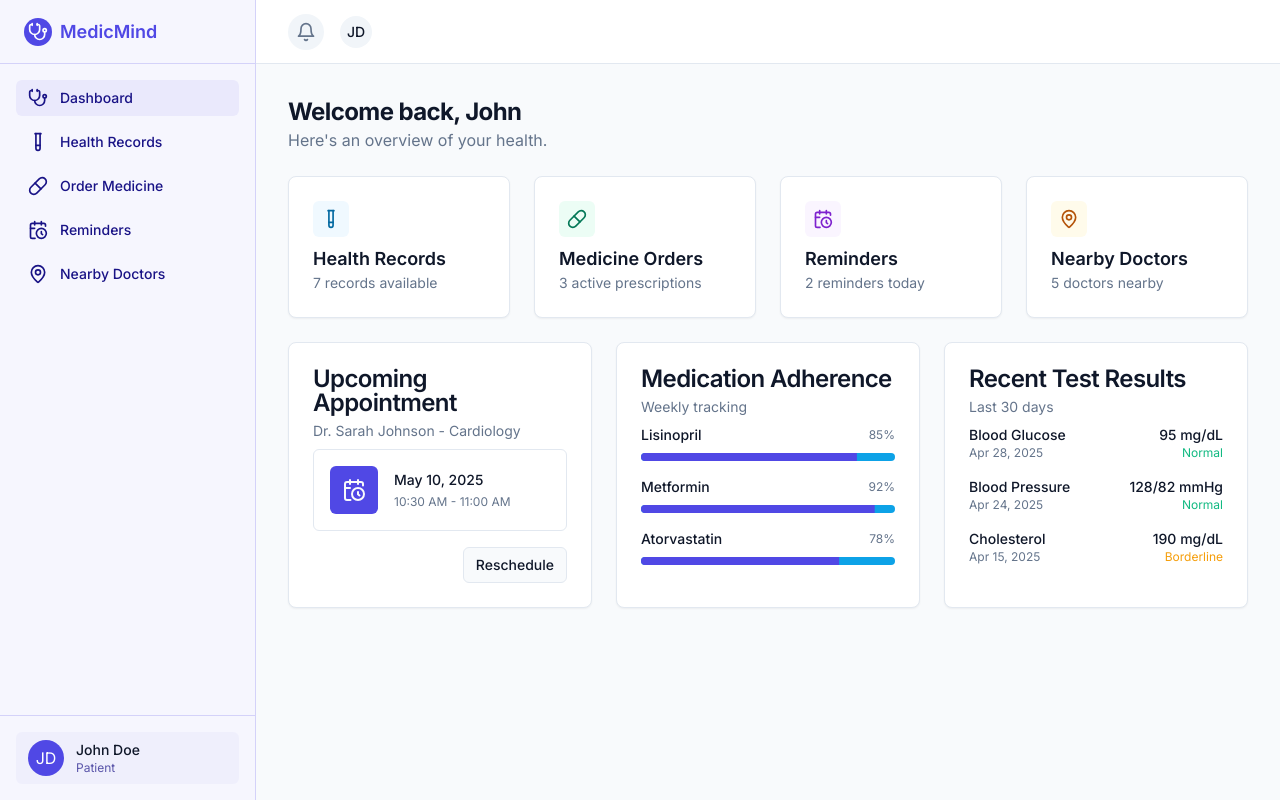
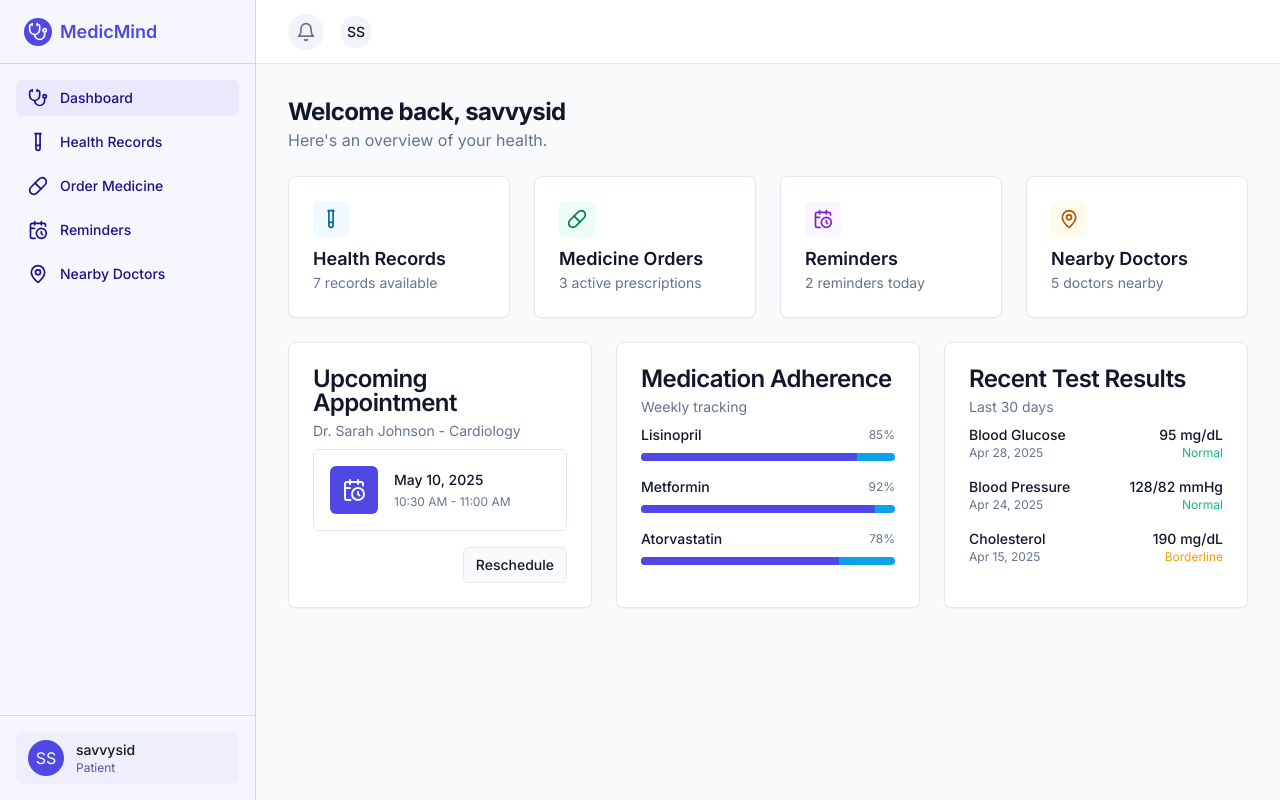
Before and after one commit to AmanSingh353/mediconnect, a React (Vite) app: page / in a window 1280 px wide. Built offline with nearby package versions, Linux system fonts and the light colour scheme.

Commit message:
Update patient name
Change the patient name from John Doe to Savvysid.

```diff
--- a/src/components/Dashboard.tsx
+++ b/src/components/Dashboard.tsx
@@ -9,7 +9,7 @@ export default function Dashboard() {
   return (
     <div className="space-y-6">
       <div>
-        <h1 className="text-2xl font-bold tracking-tight">Welcome back, John</h1>
+        <h1 className="text-2xl font-bold tracking-tight">Welcome back, savvysid</h1>
         <p className="text-muted-foreground">Here's an overview of your health.</p>
       </div>
 
--- a/src/components/Layout.tsx
+++ b/src/components/Layout.tsx
@@ -28,7 +28,7 @@ export default function Layout({ children }: LayoutProps) {
               </svg>
             </button>
             <div className="h-8 w-8 rounded-full bg-muted flex items-center justify-center">
-              <span className="text-sm font-medium">JD</span>
+              <span className="text-sm font-medium">SS</span>
             </div>
           </div>
         </header>
--- a/src/components/Sidebar.tsx
+++ b/src/components/Sidebar.tsx
@@ -71,10 +71,10 @@ export default function Sidebar() {
       <div className="border-t border-sidebar-border p-4">
         <div className="flex items-center gap-3 rounded-md bg-sidebar-accent/50 px-3 py-2">
           <div className="flex h-9 w-9 items-center justify-center rounded-full bg-primary text-white">
-            JD
+            SS
           </div>
           <div>
-            <p className="text-sm font-medium">John Doe</p>
+            <p className="text-sm font-medium">savvysid</p>
             <p className="text-xs text-sidebar-foreground/70">Patient</p>
           </div>
         </div>
```
